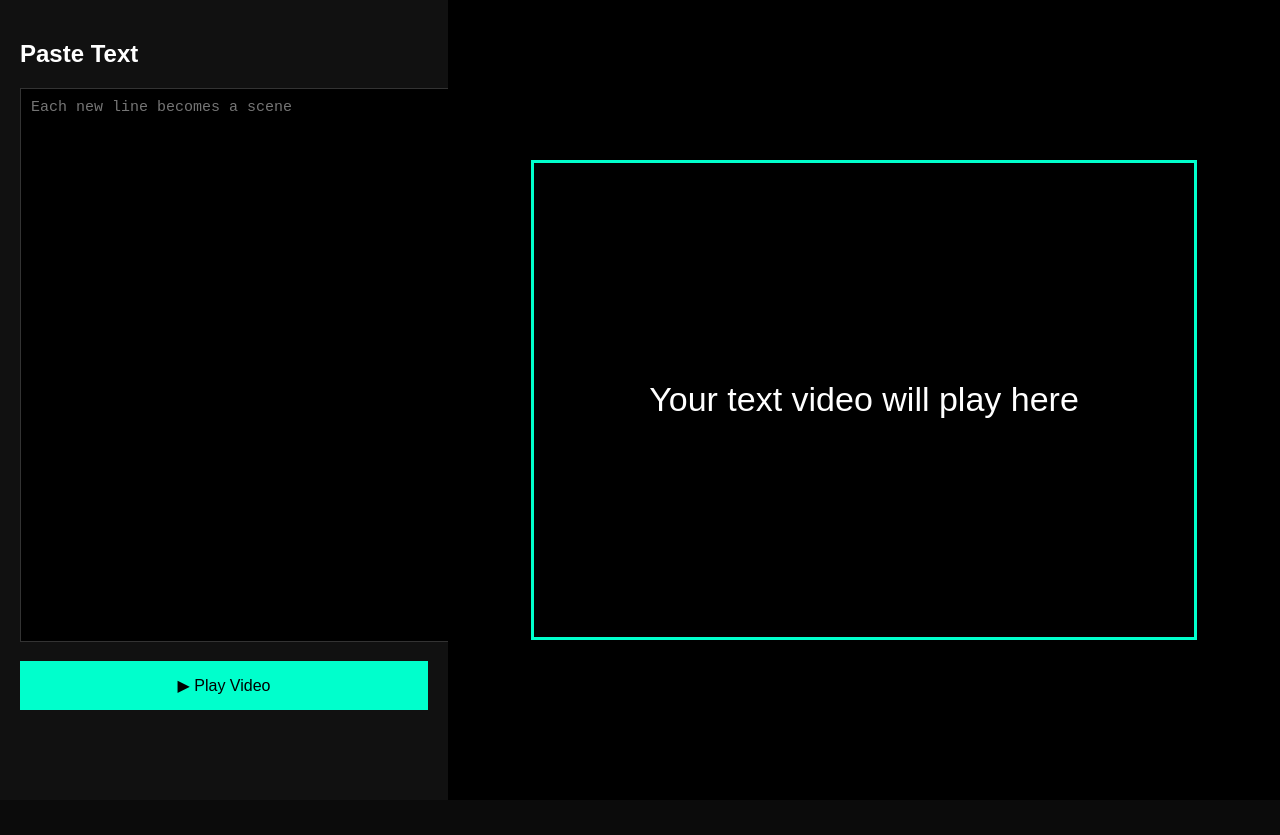
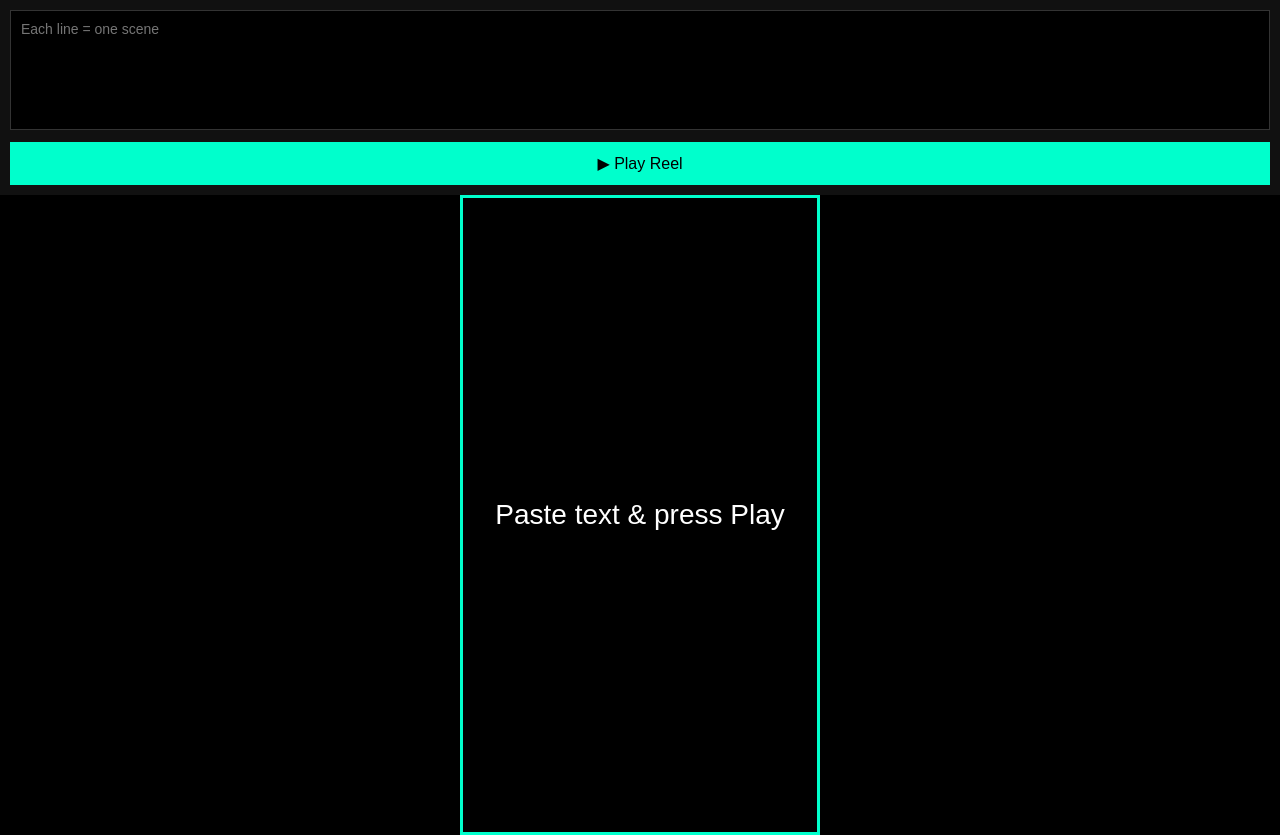
Before and after one commit to srmabre1/For-study, a plain HTML site: page index.html in a window 1280 px wide. Before the commit the page ends 800 px from the top, so only its background shows below. Drawn offline with Linux system fonts and the light colour scheme.

Commit message:
Update title and styling in index.html

```diff
--- a/index.html
+++ b/index.html
@@ -2,121 +2,146 @@
 <html lang="en">
 <head>
 <meta charset="UTF-8">
-<title>Typing Text Video</title>
+<title>Text to Video Reel</title>
 
 <style>
-body{
+*{
   margin:0;
-  background:#0b0b0b;
+  padding:0;
+  box-sizing:border-box;
   font-family:Arial, Helvetica, sans-serif;
-  color:white;
-  display:flex;
-  height:100vh;
 }
 
-.panel{
-  width:35%;
-  padding:20px;
+body{
+  background:black;
+  color:white;
+  height:100vh;
+  display:flex;
+  flex-direction:column;
+}
+
+.controls{
+  padding:10px;
   background:#111;
-  box-sizing:border-box;
 }
 
 textarea{
   width:100%;
-  height:70%;
+  height:120px;
   background:black;
   color:#00ffcc;
   border:1px solid #333;
   padding:10px;
-  font-size:15px;
+  font-size:14px;
   resize:none;
 }
 
 button{
   width:100%;
-  padding:15px;
-  margin-top:15px;
+  padding:12px;
+  margin-top:8px;
   background:#00ffcc;
   border:none;
   font-size:16px;
   cursor:pointer;
 }
 
-button:hover{
-  background:#00ccb0;
-}
-
 .video{
-  width:65%;
-  background:black;
+  flex:1;
   display:flex;
   justify-content:center;
   align-items:center;
+  background:black;
 }
 
 .screen{
-  width:80%;
-  height:60%;
+  width:360px;
+  height:640px; /* 9:16 reel */
   border:3px solid #00ffcc;
-  padding:30px;
-  box-sizing:border-box;
-  font-size:34px;
-  line-height:1.4;
   display:flex;
   align-items:center;
   justify-content:center;
   text-align:center;
+  padding:25px;
+  font-size:28px;
+  line-height:1.4;
+  animation:zoomFade 1s ease;
+}
+
+@keyframes zoomFade{
+  from{
+    opacity:0;
+    transform:scale(0.9);
+  }
+  to{
+    opacity:1;
+    transform:scale(1);
+  }
 }
 </style>
 </head>
 
 <body>
 
-<div class="panel">
-  <h2>Paste Text</h2>
-  <textarea id="textInput" placeholder="Each new line becomes a scene"></textarea>
-  <button onclick="startVideo()">▶ Play Video</button>
+<div class="controls">
+  <textarea id="textInput" placeholder="Each line = one scene"></textarea>
+  <button onclick="startVideo()">▶ Play Reel</button>
 </div>
 
 <div class="video">
   <div class="screen" id="screen">
-    Your text video will play here
+    Paste text & press Play
   </div>
 </div>
 
+<!-- Background Music -->
+<audio id="bgMusic" loop>
+  <source src="https://files.freemusicarchive.org/storage-freemusicarchive-org/music/no_curator/Scott_Holmes_Music/Corporate__Motivational_Music/Scott_Holmes_Music_-_01_-_Upbeat_Party.mp3">
+</audio>
+
 <script>
-let lines = [];
-let lineIndex = 0;
-let charIndex = 0;
+let lines=[];
+let lineIndex=0;
+let charIndex=0;
 
 function startVideo(){
-  const text = document.getElementById("textInput").value.trim();
+  const text=document.getElementById("textInput").value.trim();
   if(!text) return;
 
-  lines = text.split(/\n+/);
-  lineIndex = 0;
+  // Fullscreen
+  document.documentElement.requestFullscreen().catch(()=>{});
+
+  // Music
+  document.getElementById("bgMusic").play();
+
+  lines=text.split(/\n+/);
+  lineIndex=0;
   playLine();
 }
 
 function playLine(){
-  if(lineIndex >= lines.length) return;
+  if(lineIndex>=lines.length) return;
 
-  charIndex = 0;
-  document.getElementById("screen").textContent = "";
+  charIndex=0;
+  const screen=document.getElementById("screen");
+  screen.textContent="";
+  screen.style.animation="none";
+  screen.offsetHeight;
+  screen.style.animation="zoomFade 1s ease";
   typeChar();
 }
 
 function typeChar(){
-  let currentLine = lines[lineIndex];
-  let screen = document.getElementById("screen");
+  const screen=document.getElementById("screen");
+  const line=lines[lineIndex];
 
-  if(charIndex < currentLine.length){
-    screen.textContent += currentLine.charAt(charIndex);
+  if(charIndex<line.length){
+    screen.textContent+=line.charAt(charIndex);
     charIndex++;
-    setTimeout(typeChar, 50); // typing speed
-  } else {
+    setTimeout(typeChar,50);
+  }else{
     lineIndex++;
-    setTimeout(playLine, 1500); // wait before next scene
+    setTimeout(playLine,1800);
   }
 }
 </script>
```
